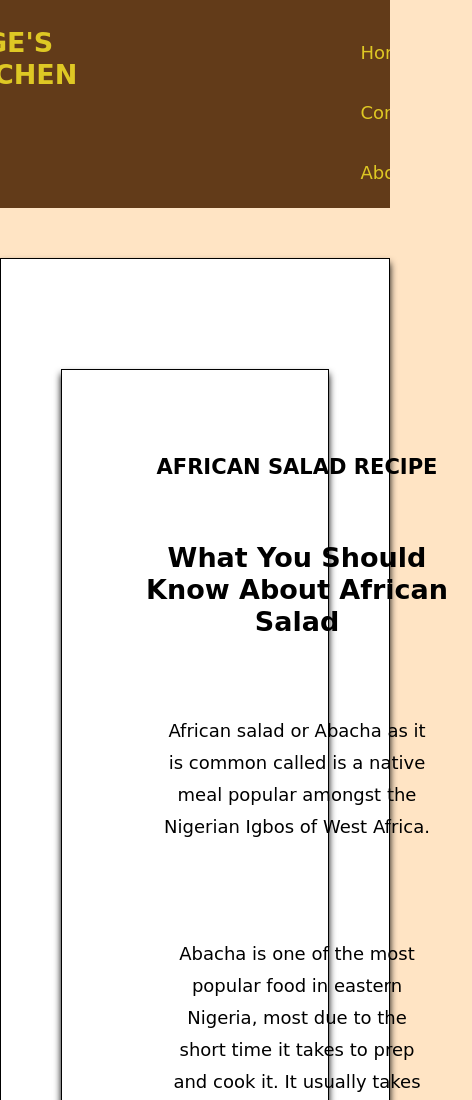
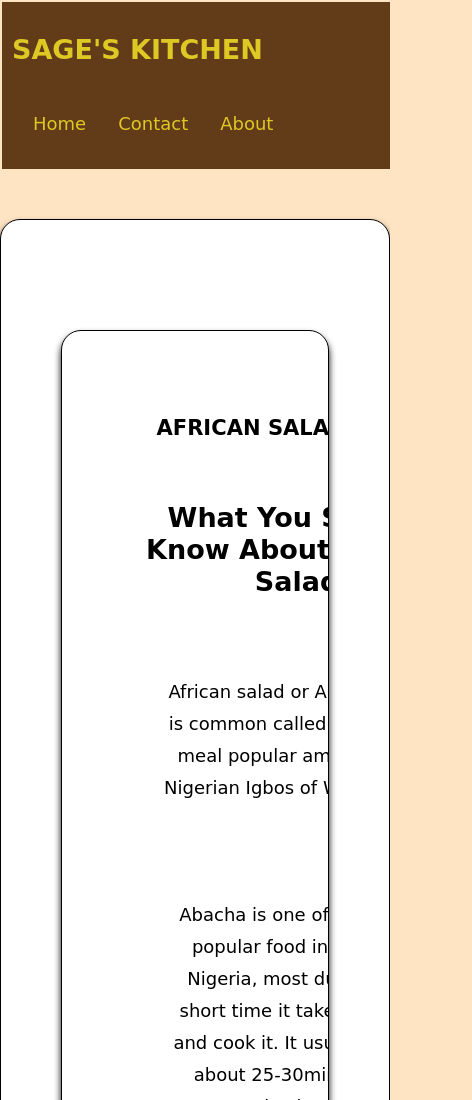
Before and after one commit to FaithOsagie/Assessment-1, a plain HTML site: page index.html in a window 390 px wide. Shown: the top 1100 px of the page, 472 px wide, since content can reach past the window. Drawn offline with Linux system fonts and the light colour scheme.

Commit message:
Worked on the responsiveness of the web page.

```diff
--- a/index.html
+++ b/index.html
@@ -12,7 +12,7 @@
     <header>
         <h2>SAGE'S KITCHEN</h2>
         <nav class="links">
-            <ul>
+            <ul class="list">
                 <li><a href="index.html">Home</a></li>
                 <li><a href="contact.html">Contact</a></li>
                 <li><a href="about.html">About</a></li>
--- a/style.css
+++ b/style.css
@@ -8,33 +8,42 @@ body {
     margin: 0;
     padding: 0;
     line-height: 2rem;
+    width: 100%;
 }
+
+html, body {
+    width: 100%;
+    overflow-x: hidden;
+    max-width: 100vw;
+}
+
 
 
 header {
     background-color: rgb(98, 59, 25);
-    margin: 0;
-    padding: 5px;
-    overflow: hidden;
+    padding: 10px;
+    margin: 2px;
     display: flex;
-    justify-content: center;
-    gap: 60%;
+    justify-content: space-between;
+    flex-wrap: wrap;
+    width: 100%;
+    max-width: 100%;
 }
 
 header h2 {
     color: rgba(239, 219, 37, 0.882);
 }
 
-.links li {
-    display: inline;
+.list {
     list-style-type: none;
+    margin: 2px;
+    padding: 3px;
+    display: flex;
 }
 
-.links li a {
-    display: inline;
-    float: left;
-    justify-content: center;
-    padding: 14px 15px;
+ul li a {
+    display: block;
+    padding: 14px 16px;
     text-decoration: none;
     color: rgba(239, 219, 37, 0.882);
 }
@@ -45,15 +54,17 @@ p {
 }
 
 section {
-    max-width: 1000px;
+    max-width: fit-content;
     margin: 50px auto;
     background: white;
     padding: 60px;
     border: 1px solid black;
+    border-radius: 20px;
     box-shadow: 0 5px 7px;
     transition: filter 0.3s ease;
     justify-items: center;
     text-align: center;
+    overflow: hidden;
 }
 
 section:hover {
```
